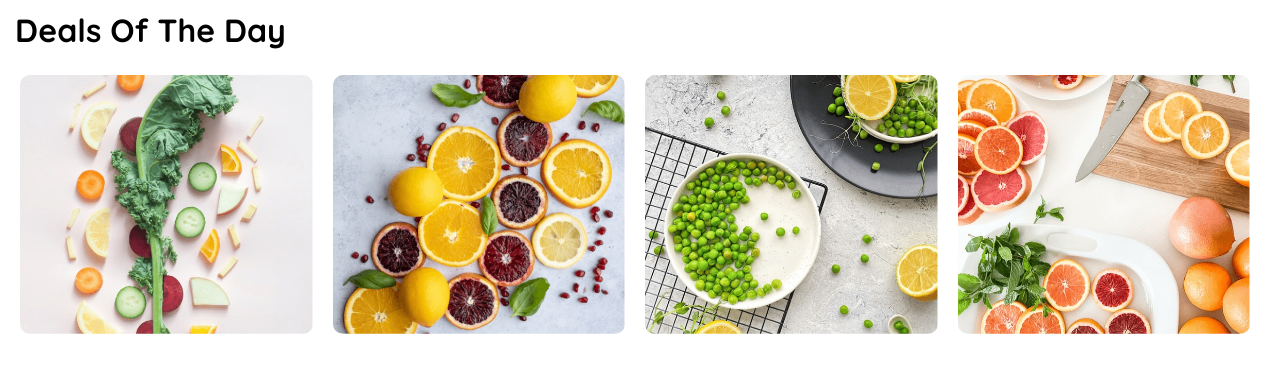
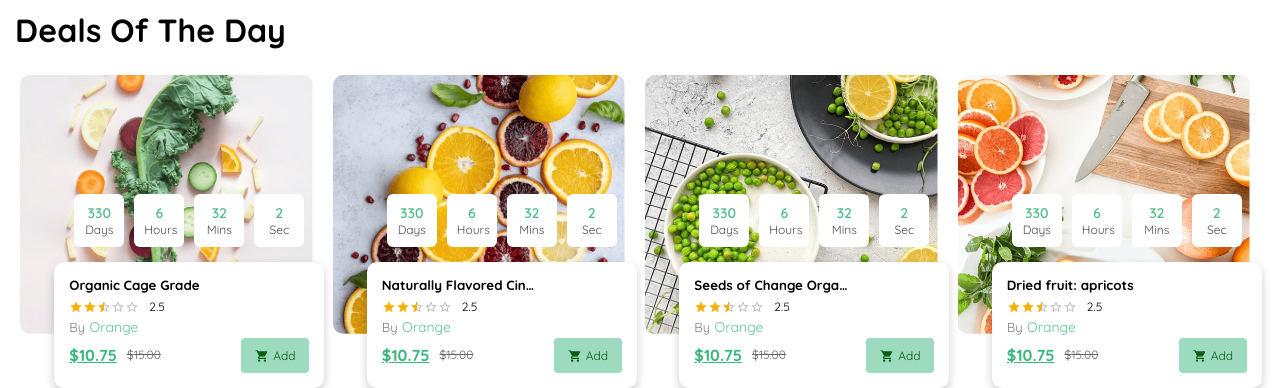
Before and after one commit to nareshm5796/EkartGrocery.in, a React (Create React App) app: page / in a window 1280 px wide. Shown: the part 1703-2091 px from the top of the page. Built offline with nearby package versions, Linux system fonts and the light colour scheme.

Commit message:
deals completed

```diff
--- a/src/App.js
+++ b/src/App.js
@@ -10,7 +10,7 @@ import Blogs from './pages/blogspage';
 function App() {
   return (
     <div className="App">
-      <Header/>
+      <Header / >
       <div className='main-body'>
         <Routes >
         <Route path="/" element={<Home />} />
--- /dev/null
+++ b/src/components/DealsoftheDay/DateTimeDisplay.css
@@ -0,0 +1,5 @@
+.Date-card{ display: flex; justify-content: space-between;  margin: 10px 15px; }
+.Date-card .card-item{margin: 5px; padding: 10px; background-color: #fff; border-radius: 6px; text-align: center;
+                        font-size: 14px;  width: 30px;}
+.Date-card .card-item span{color: rgba(59, 183, 126, 0.9); font-weight: 600;}
+.Date-card .card-item p{font-size: 12px; opacity: 0.7;}
--- /dev/null
+++ b/src/components/DealsoftheDay/DateTimeDisplay.js
@@ -0,0 +1,54 @@
+import React, { useState, useEffect } from "react";
+import './DateTimeDisplay.css'
+const DateTimeDisplay = () => {
+        const [time, setTime] = useState({
+          days: 0,
+          hours: 0,
+          minutes: 0,
+          seconds: 0,
+        });
+
+        useEffect(() => {
+          const updateTime = () => {
+            const now = new Date();
+            const startOfYear = new Date(now.getFullYear(), 0, 1);
+            const difference = now - startOfYear; // Difference in milliseconds
+
+            const days = Math.floor(difference / (1000 * 60 * 60 * 24));
+            const hours = now.getHours();
+            const minutes = now.getMinutes();
+            const seconds = now.getSeconds();
+
+            setTime({ days, hours, minutes, seconds });
+          };
+
+          updateTime(); // Initial update
+          const interval = setInterval(updateTime, 1000); // Update every second
+
+          return () => clearInterval(interval); // Cleanup
+        }, []);
+        return(<div className="Date-card">
+                  <div className="card-item">
+                    <span>{time.days}</span>
+                    <p>Days</p>
+                  </div>
+                  <div className="card-item">
+                    <span>{time.hours}</span>
+                    <p>Hours</p>
+                  </div>
+                  <div className="card-item">
+                    <span>{time.minutes}</span>
+                    <p>Mins</p>
+                  </div>
+                  <div className="card-item">
+                    <span>{time.seconds}</span>
+                    <p>Sec</p>
+                  </div>
+                </div>
+            );
+
+
+}
+
+
+export default DateTimeDisplay;
--- a/src/components/DealsoftheDay/DealsOfTheDay.css
+++ b/src/components/DealsoftheDay/DealsOfTheDay.css
@@ -1,2 +1,6 @@
-.deals-card{gap: 10px; margin: 20px 0px ;  margin-right: 10px; padding: 5px; position: relative;}
-.deals-card-img{border-radius: 10px;}
+.deals-card{  gap: 10px; margin: 20px 0px ;  margin-right: 10px; padding: 5px;}
+.deals-card-img{border-radius: 10px; position: relative !important;}
+.deals-card-timer{ position: absolute !important; bottom: -45px; left: 13%;  transition: all 0.4s ease-in-out; }
+.deals-card-timer:hover{bottom: -35px; }
+.deals-info{background-color: #fff; border-radius: 10px; padding: 15px; box-shadow: 0 4px 10px rgba(0, 0, 0, 0.2);
+               }
--- a/src/components/DealsoftheDay/DealsOfTheDay.js
+++ b/src/components/DealsoftheDay/DealsOfTheDay.js
@@ -1,11 +1,45 @@
 import React from "react";
 import './DealsOfTheDay.css'
+import DateTimeDisplay from './DateTimeDisplay'
+import Rating from '@mui/material/Rating';
+import Stack from '@mui/material/Stack';
+import ShoppingCartIcon from "@mui/icons-material/ShoppingCart";
 
 const DealsOfTheDay=({deals})=>{
+
         return(
-                <div className='f-banner deals-card' >
+                <div className='f-banner deals-card'>
                         <img className="deals-card-img" src={deals.dealimg} alt="Deals" style={{width:'100%'}}/>
+                        <div className="deals-card-timer">
+                                <DateTimeDisplay/>
+                                <div className="deals-info">
+                                        <button  className="card-title-button">
+                                                <p className='card-heading'>{deals.title}</p>
+                                        </button>
+                                        {/* Rating */}
+                                        <div className="card-rating">
+                                                <Stack  spacing={1}>
+                                                <Rating name="half-rating-read" defaultValue={deals.rating} precision={0.5} readOnly />
+                                                </Stack>
+                                                <p>{deals.rating}</p>
+                                        </div>
+                                        {/* Brand with Link */}
+                                        <div className="card-brand">
+                                                <span>By</span>{" "}<a href="#1">{deals.brand}</a>
+                                        </div>
 
+                                        {/* Price */}
+                                        <div className="card-price-add" >
+                                                <div className="card-price">
+                                                <p className="current-price">${deals.price.toFixed(2)}</p>
+                                                <p className="old-price">${deals.oldPrice.toFixed(2)}</p>
+                                                </div>
+                                                {/* Add to Cart Button */}
+                                                <div className="card-add-button"><ShoppingCartIcon fontSize="small" />Add</div>
+                                        </div>
+
+                                </div>
+                        </div>
                 </div>
         )
 }
--- a/src/components/headers/Header.js
+++ b/src/components/headers/Header.js
@@ -46,7 +46,7 @@ const Header=()=>{
                                </div>
                         </div>
                 </div>
-                <div className='header-part2'>
+                <div className='header-part2 ' >
                         <div className='browser-all'><button className='browse-btn'><GridViewOutlinedIcon/><span>Browse All Categories</span><KeyboardArrowDownOutlinedIcon/></button></div>
                         <div className='nav' >
                                 <ul className='nav-bar' onMouseLeave={()=>setvenderDropdownVisible(false)}  >
@@ -65,8 +65,6 @@ const Header=()=>{
                                 </ul>
 
                         </div>
-
-
                 </div>
                  <div className='megaMenuDropDown' onClick={()=>setmegaopen(false)} onMouseLeave={()=>setmegaopen(false)}>
                  {megaopen && (<MegaDropDown/>)}
--- a/src/pages/homepage/index.js
+++ b/src/pages/homepage/index.js
@@ -51,10 +51,10 @@ const Home = () => {
   ];
 
   // Deals of the day data
-  const Deals_of_the_day_imgs = [{id:1, dealimg:Banner5},
-                                  {id:2, dealimg:Banner6},
-                                  {id:3, dealimg:Banner7},
-                                  {id:4, dealimg:Banner8}];
+  const Deals_of_the_day_imgs = [{id:1, dealimg:Banner5, title:'Organic Cage Grade', rating:2.5, brand: "Orange ", price: 10.75, oldPrice: 15.0},
+                                  {id:2, dealimg:Banner6, title:'Naturally Flavored Cinnamon', rating:2.5, brand: "Orange ", price: 10.75, oldPrice: 15.0},
+                                  {id:3, dealimg:Banner7, title:'Seeds of Change Organic', rating:2.5, brand: "Orange ", price: 10.75, oldPrice: 15.0},
+                                  {id:4, dealimg:Banner8, title:'Dried fruit: apricots',rating:2.5, brand: "Orange ", price: 10.75, oldPrice: 15.0}];
 
   // for scroll detecting
   document.addEventListener("scroll", () => {
```
Also changed, not shown: src/components/headers/Header.css (+2 -7 lines), src/components/products/Card.js (+6 -6 lines).
